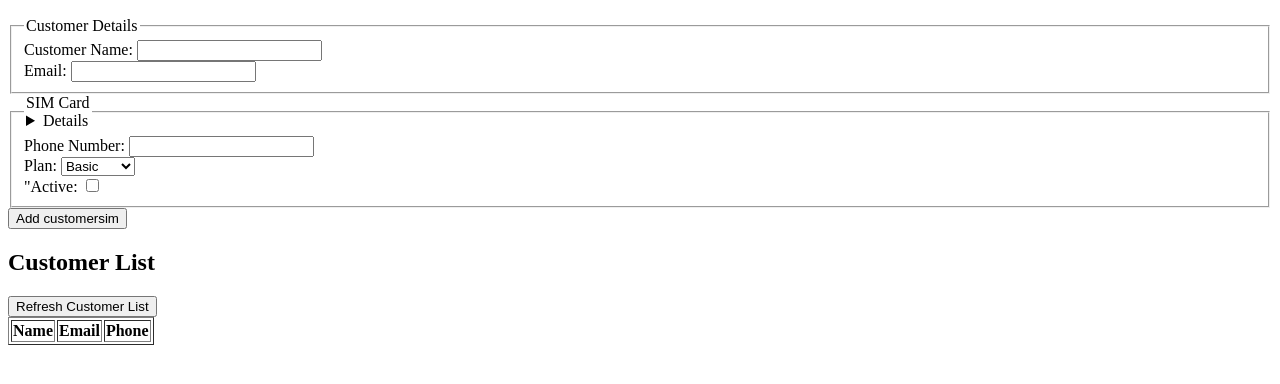
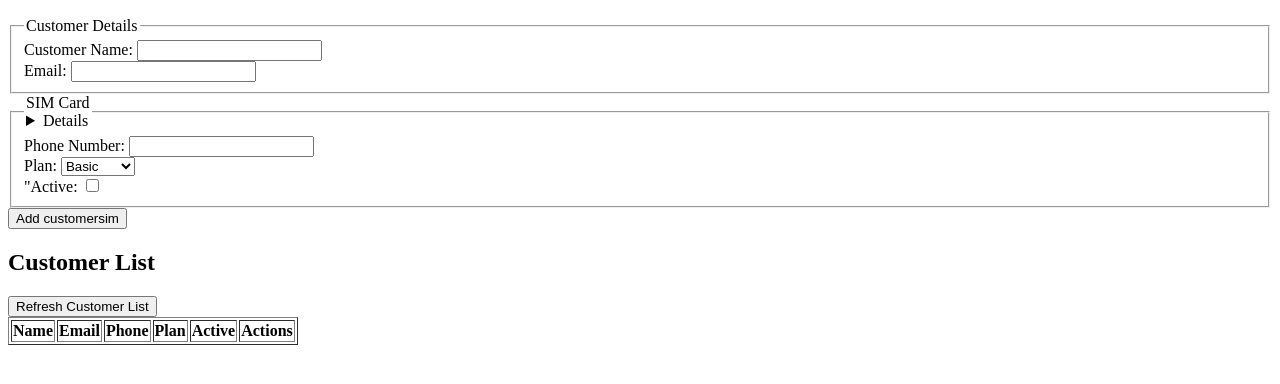
Before and after one commit to prasanna80564/simcard_management-project-, a website: page public/index.html in a window 1280 px wide. Shown: the part 110-494 px from the top of the page. Drawn offline with Linux system fonts and the light colour scheme.

Commit message:
customer list is updated

```diff
--- a/public/index.html
+++ b/public/index.html
@@ -39,15 +39,17 @@
             <button type="submit">Add customersim</button>
 
         </form>
-
+        <!--customer list -->
         <h2>Customer List</h2>
         <button onclick="fetchCustomers()">Refresh Customer List</button>
         <table border="1" id="customerTable">
             <tr>
-                <th>Name</th>
-                <th>Email</th>
-                <th>Phone</th>
-
+            <th>Name</th>
+            <th>Email</th>
+            <th>Phone</th>
+            <th>Plan</th>
+            <th>Active</th>
+            <th>Actions</th>
             </tr>
         </table>
 
```
